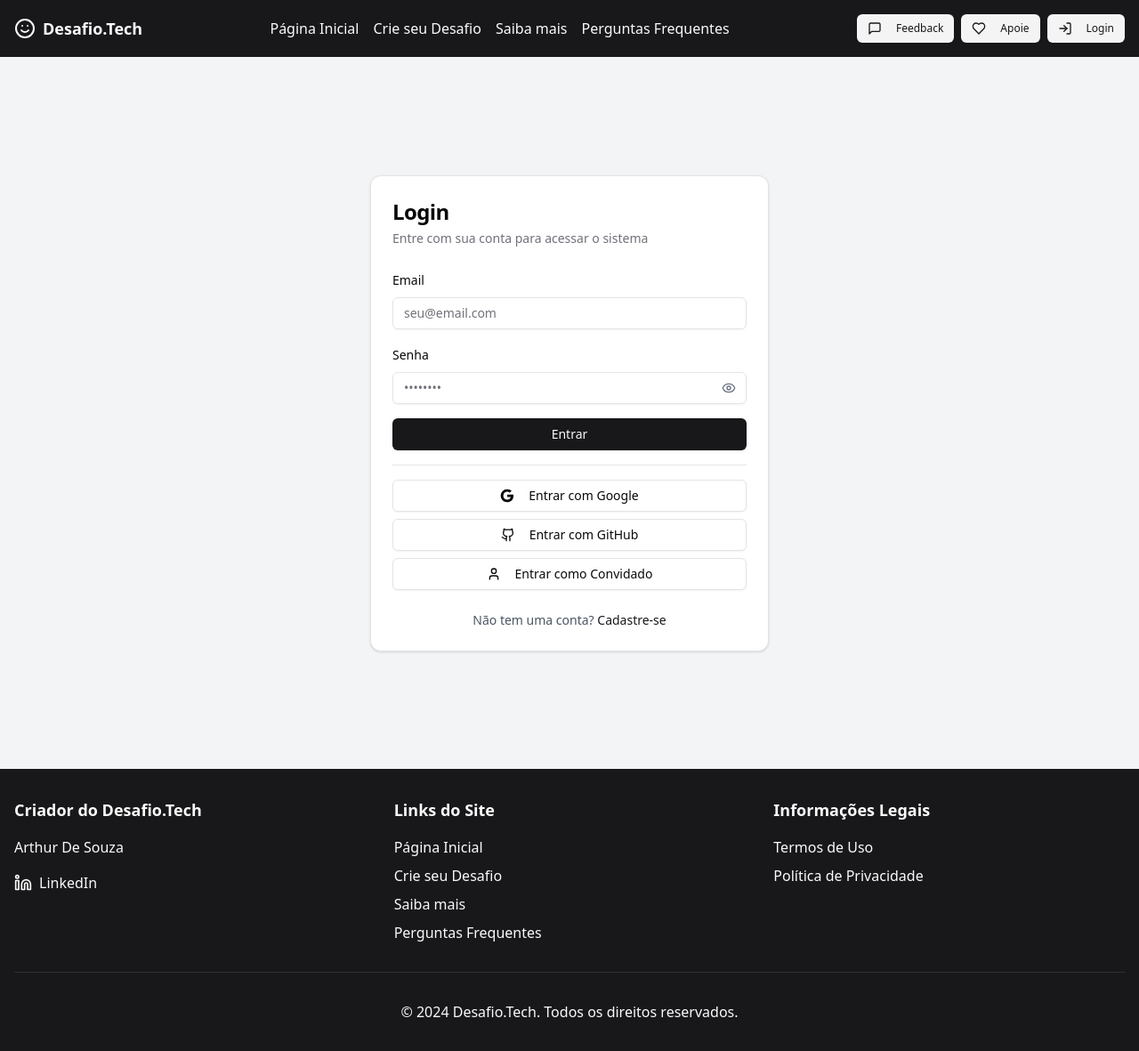
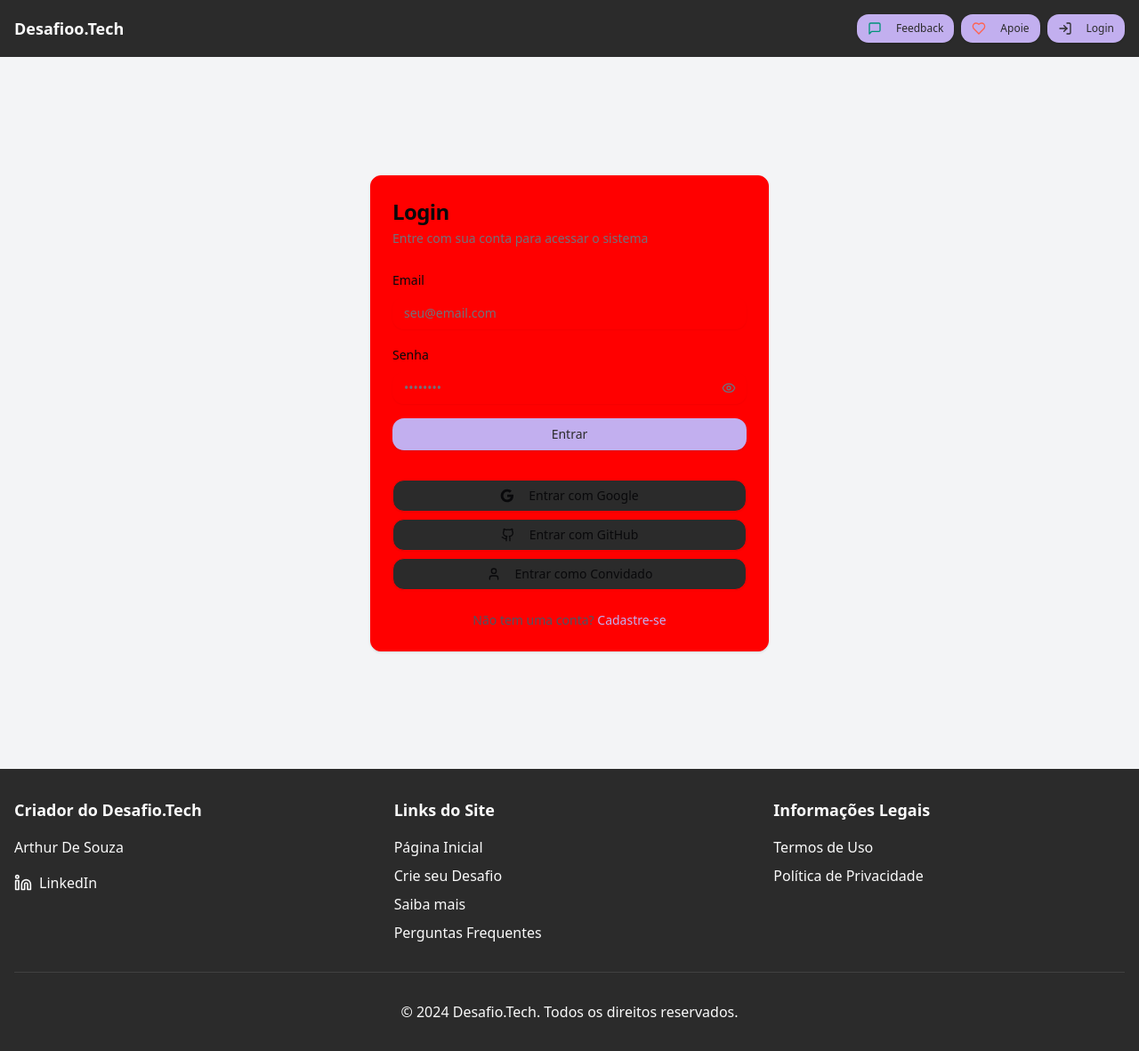
Before and after one commit to ArthurSilv4/site-desafio.tech, a Next.js app: page /signIn in a window 1280 px wide. Shown: the whole page at 89% size. Built offline with nearby package versions, Linux system fonts and the light colour scheme.

Commit message:
atualizando as cores

```diff
--- a/src/app/globals.css
+++ b/src/app/globals.css
@@ -3,57 +3,31 @@
 @tailwind utilities;
 @layer base {
   :root {
-    --background: 0 0% 100%;
+    --background: 0 0% 16.9%;           /* cinza */
     --foreground: 240 10% 3.9%;
-    --card: 0 0% 100%;
+    --card: 0 100% 50%;
     --card-foreground: 240 10% 3.9%;
-    --popover: 0 0% 100%;
+    --popover: 0 100% 50%;
     --popover-foreground: 240 10% 3.9%;
-    --primary: 240 5.9% 10%;
+    --primary: 258 67.6% 81.2%;           /* roxo */
     --primary-foreground: 0 0% 98%;
-    --secondary: 240 4.8% 95.9%;
+    --secondary: 0 100% 50%;
     --secondary-foreground: 240 5.9% 10%;
-    --muted: 240 4.8% 95.9%;
+    --muted: 0 100% 50%;
     --muted-foreground: 240 3.8% 46.1%;
-    --accent: 240 4.8% 95.9%;
+    --accent: 0 100% 50%;
     --accent-foreground: 240 5.9% 10%;
     --destructive: 0 84.2% 60.2%;
     --destructive-foreground: 0 0% 98%;
-    --border: 240 5.9% 90%;
-    --input: 240 5.9% 90%;
+    --border: 0 100% 50%;
+    --input: 0 100% 50%;
     --ring: 240 10% 3.9%;
-    --chart-1: 12 76% 61%;
-    --chart-2: 173 58% 39%;
-    --chart-3: 197 37% 24%;
-    --chart-4: 43 74% 66%;
-    --chart-5: 27 87% 67%;
-    --radius: 0.5rem
-  }
-  .dark {
-    --background: 240 10% 3.9%;
-    --foreground: 0 0% 98%;
-    --card: 240 10% 3.9%;
-    --card-foreground: 0 0% 98%;
-    --popover: 240 10% 3.9%;
-    --popover-foreground: 0 0% 98%;
-    --primary: 0 0% 98%;
-    --primary-foreground: 240 5.9% 10%;
-    --secondary: 240 3.7% 15.9%;
-    --secondary-foreground: 0 0% 98%;
-    --muted: 240 3.7% 15.9%;
-    --muted-foreground: 240 5% 64.9%;
-    --accent: 240 3.7% 15.9%;
-    --accent-foreground: 0 0% 98%;
-    --destructive: 0 62.8% 30.6%;
-    --destructive-foreground: 0 0% 98%;
-    --border: 240 3.7% 15.9%;
-    --input: 240 3.7% 15.9%;
-    --ring: 240 4.9% 83.9%;
-    --chart-1: 220 70% 50%;
-    --chart-2: 160 60% 45%;
-    --chart-3: 30 80% 55%;
-    --chart-4: 280 65% 60%;
-    --chart-5: 340 75% 55%
+    --chart-1: 0 100% 50%;
+    --chart-2: 0 100% 50%;
+    --chart-3: 0 100% 50%;
+    --chart-4: 0 100% 50%;
+    --chart-5: 0 100% 50%;
+    --radius: 15px;
   }
 }
 @layer base {
--- a/src/components/actionButtons/actionButtons.tsx
+++ b/src/components/actionButtons/actionButtons.tsx
@@ -16,29 +16,29 @@ const ActionButtons: React.FC<ActionButtonsProps> = ({ className }) => {
   return (
     <div className={className}>
       <Link href={''}>
-        <Button variant="secondary" size="sm">
-          <MessageSquare className="mr-2 h-4 w-4" />
+        <Button size="sm">
+          <MessageSquare className="mr-2 h-4 w-4 text-[#009379]" />
           Feedback
         </Button>
       </Link>
 
       <Link href={''}>
-        <Button variant="secondary" size="sm">
-          <Heart className="mr-2 h-4 w-4" />
+        <Button size="sm">
+          <Heart className="mr-2 h-4 w-4 text-[#FF6250]" />
           Apoie
         </Button>
       </Link>
 
       {isLoggedIn ? (
         <Link href={'/dashboard'}>
-          <Button variant="secondary" size="sm">
+          <Button size="sm">
             <LogIn className="mr-2 h-4 w-4" />
             Dashboard
           </Button>
         </Link>
       ) : (
         <Link href={'/signIn'}>
-          <Button variant="secondary" size="sm">
+          <Button size="sm" >
             <LogIn className="mr-2 h-4 w-4" />
             Login
           </Button>
--- a/src/components/layout/footer.tsx
+++ b/src/components/layout/footer.tsx
@@ -4,7 +4,7 @@ import Links from "../links/links"
 
 export default function Footer() {
   return (
-    <footer className="bg-primary text-primary-foreground py-8">
+    <footer className="bg-background text-primary-foreground py-8">
       <div className="container mx-auto px-4">
         <div className="grid grid-cols-1 md:grid-cols-3 gap-8">
           <div className="space-y-4">
--- a/src/components/layout/header.tsx
+++ b/src/components/layout/header.tsx
@@ -4,21 +4,18 @@ import { useState } from "react"
 import { Button } from "@/components/ui/button"
 import { Menu, X } from "lucide-react"
 import { Logo } from "../logo/logo"
-import Links from "../links/links"
 import ActionButtons from "../actionButtons/actionButtons"
 
 export default function Header() {
   const [isMenuOpen, setIsMenuOpen] = useState(false)
 
   return (
-    <header className="bg-primary text-primary-foreground py-4">
+    <header className="bg-background text-primary-foreground py-4">
       <div className="container mx-auto px-4">
         <div className="flex items-center justify-between">
           <Logo />
-          <Links className="hidden md:flex space-x-4"/>
           <ActionButtons className="hidden md:flex space-x-2"/>
           <Button
-            variant="ghost"
             size="icon"
             className="md:hidden"
             onClick={() => setIsMenuOpen(!isMenuOpen)}
@@ -29,7 +26,6 @@ export default function Header() {
 
         {isMenuOpen && (
           <div className="mt-4 md:hidden">
-            <Links className="flex flex-col space-y-2"/>
             <ActionButtons className="mt-4 flex flex-col space-y-2"/>
           </div>
         )}
--- a/src/components/logo/logo.tsx
+++ b/src/components/logo/logo.tsx
@@ -3,22 +3,7 @@ import Link from "next/link"
 export function Logo() {
   return (
     <Link href="/" className="flex items-center space-x-2">
-      <svg
-        xmlns="http://www.w3.org/2000/svg"
-        viewBox="0 0 24 24"
-        fill="none"
-        stroke="currentColor"
-        strokeWidth="2"
-        strokeLinecap="round"
-        strokeLinejoin="round"
-        className="h-6 w-6"
-      >
-        <circle cx="12" cy="12" r="10" />
-        <path d="M8 14s1.5 2 4 2 4-2 4-2" />
-        <line x1="9" y1="9" x2="9.01" y2="9" />
-        <line x1="15" y1="9" x2="15.01" y2="9" />
-      </svg>
-      <span className="font-bold text-lg">Desafio.Tech</span>
+      <span className="font-extrabold text-lg">Desafioo.Tech</span>
     </Link>
   )
 }
--- a/src/components/sections/createYourChallenge.tsx
+++ b/src/components/sections/createYourChallenge.tsx
@@ -2,7 +2,7 @@ import { Plus } from "lucide-react";
 
 export function CreateYourChallenge() {
   return (
-    <section className="py-16 bg-gray-100">
+    <section className="py-16 bg-background text-primary-foreground">
       <div className="container mx-auto px-4">
         <h2 className="text-3xl font-bold mb-8 text-center">Comece hoje seu próximo desafio</h2>
         <div className="grid grid-cols-1 md:grid-cols-3 gap-8">
@@ -13,7 +13,7 @@ export function CreateYourChallenge() {
             <p className="text-gray-600">Aceite o desafio e supere-se nos próximos 15 dias</p>
           </div>
 
-          <div className="bg-white p-6 rounded-lg shadow-md">
+          <div className="bg-primary p-6 rounded-lg shadow-md">
             <Plus className="w-12 h-12 mb-4 text-primary" />
             <h3 className="text-xl font-semibold mb-2">Defina Metas</h3>
             <p className="text-gray-600">Defina uma meta clara e alcançável para o seu desafio</p>
--- a/src/components/sections/frequentlyAskedQuestions.tsx
+++ b/src/components/sections/frequentlyAskedQuestions.tsx
@@ -7,7 +7,7 @@ import {
 
 export function FrequentlyAskedQuestions() {
   return (
-    <section className="py-16 bg-gray-100">
+    <section className="py-16 bg-background">
       <div className="container mx-auto px-4">
         <h2 className="text-3xl font-bold mb-8 text-center">Perguntas Frequentes</h2>
         <Accordion type="single" collapsible className="w-full max-w-2xl mx-auto">
--- a/src/components/sections/learnMore.tsx
+++ b/src/components/sections/learnMore.tsx
@@ -3,7 +3,7 @@ import Image from 'next/image'
 
 export function LearnMore(){
   return(
-    <section className="py-16 bg-white">
+    <section className="py-16 bg-background">
         <div className="container mx-auto px-4">
           <h2 className="text-3xl font-bold mb-8 text-center">Saiba Mais Sobre Nós</h2>
           <div className="flex flex-col md:flex-row items-center justify-between">
--- a/src/components/ui/button.tsx
+++ b/src/components/ui/button.tsx
@@ -10,7 +10,7 @@ const buttonVariants = cva(
     variants: {
       variant: {
         default:
-          "bg-primary text-primary-foreground shadow hover:bg-primary/90",
+          "bg-primary text-background shadow hover:bg-primary/90",
         destructive:
           "bg-destructive text-destructive-foreground shadow-sm hover:bg-destructive/90",
         outline:
```
